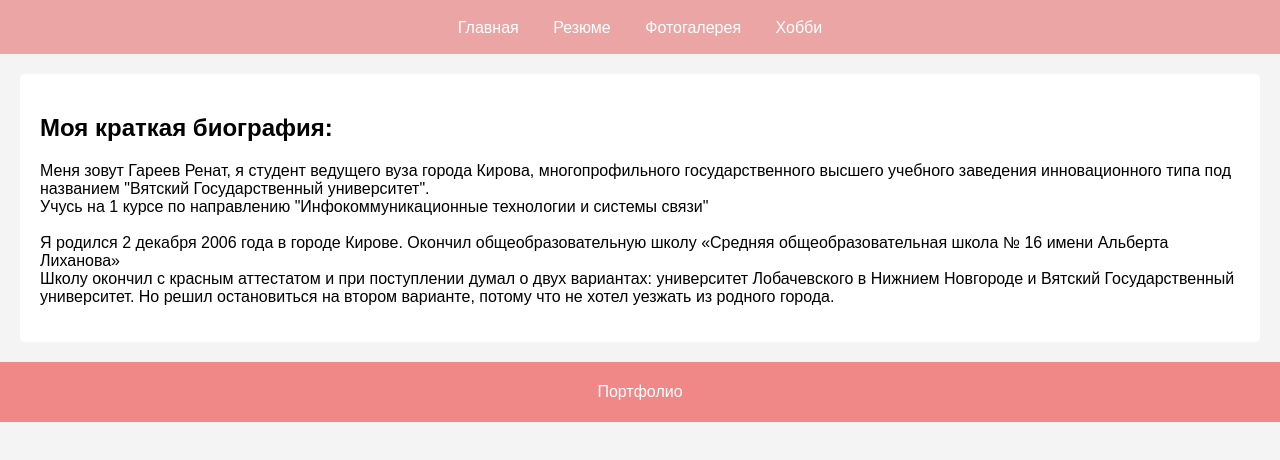
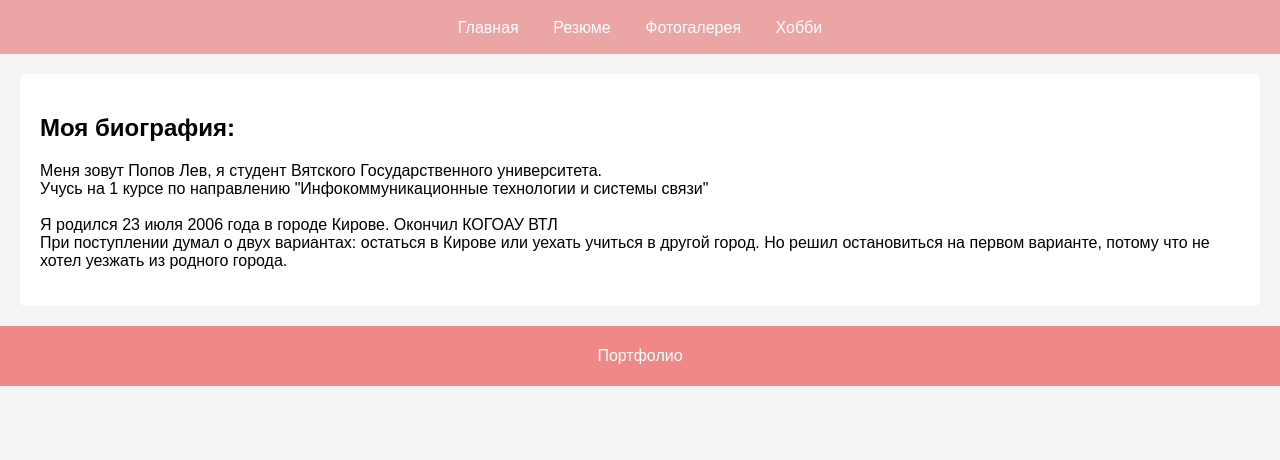
Before and after one commit to LevP23/Popov_Lev1, a plain HTML site: page bio.html in a window 1280 px wide. Shown: the part 62-522 px from the top of the page. Drawn offline with Linux system fonts and the light colour scheme.

Commit message:
Update bio.html

```diff
--- a/bio.html
+++ b/bio.html
@@ -20,12 +20,11 @@
         </nav>
     </header>
     <main>
-        <h2>Моя краткая биография:</h2>
-        <p>Меня зовут Гареев Ренат, я студент ведущего вуза города Кирова, многопрофильного государственного высшего учебного заведения инновационного типа
-            под названием "Вятский Государственный университет". <br> Учусь на 1 курсе по направлению "Инфокоммуникационные технологии и системы связи" <br> <br>
-            Я родился 2 декабря 2006 года в городе Кирове. Окончил общеобразовательную школу «Средняя общеобразовательная школа № 16 имени Альберта Лиханова» <br>
-            Школу окончил с красным аттестатом и при поступлении думал о двух вариантах: университет Лобачевского в Нижнием Новгороде и Вятский Государственный
-            университет. Но решил остановиться на втором варианте, потому что не хотел уезжать из родного города.
+        <h2>Моя биография:</h2>
+        <p>Меня зовут Попов Лев, я студент Вятского Государственного университета.
+            <br> Учусь на 1 курсе по направлению "Инфокоммуникационные технологии и системы связи" <br>
+            <br> Я родился 23 июля 2006 года в городе Кирове. Окончил КОГОАУ ВТЛ <br>
+            При поступлении думал о двух вариантах: остаться в Кирове или уехать учиться в другой город. Но решил остановиться на первом варианте, потому что не хотел уезжать из родного города.
 
 
         </p>
```
